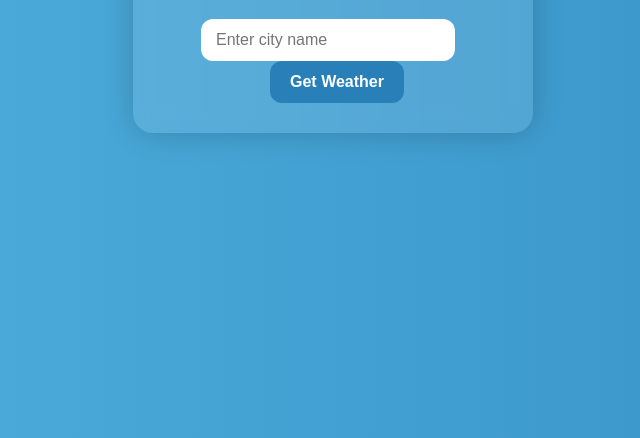
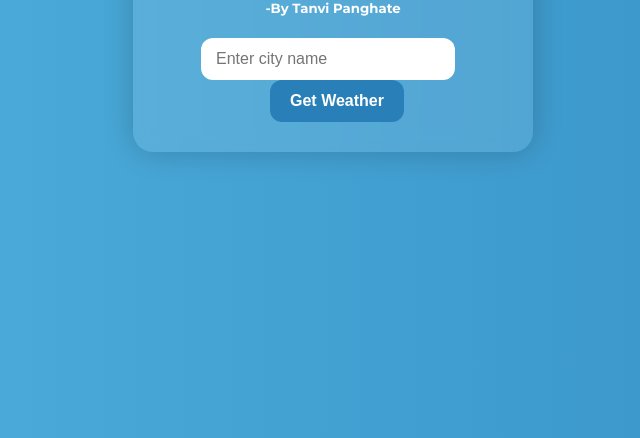
Before and after one commit to hardiekk/Weather-App, a plain HTML site: page index.html in a window 1280 px wide. Shown: the part 402-840 px from the top of the page, without its empty margins (307-947 px from the left). Drawn offline with Linux system fonts and the light colour scheme.

Commit message:
Update index.html

```diff
--- a/index.html
+++ b/index.html
@@ -4,13 +4,14 @@
   <meta charset="UTF-8">
   <meta name="viewport" content="width=device-width, initial-scale=1.0">
   <title>Weather App</title>
-  <title>-By Tanvi Panghate</title>
+
   <link rel="stylesheet" href="styles.css">
   <link href="https://fonts.googleapis.com/css2?family=Montserrat:wght@400;700&display=swap" rel="stylesheet">
 </head>
 <body>
   <div class="container">
     <h1>Weather App</h1>
+    <h5>-By Tanvi Panghate</h5>
     <input type="text" id="city-input" placeholder="Enter city name">
     <button id="get-weather">Get Weather</button>
     <div id="weather-info">
```
